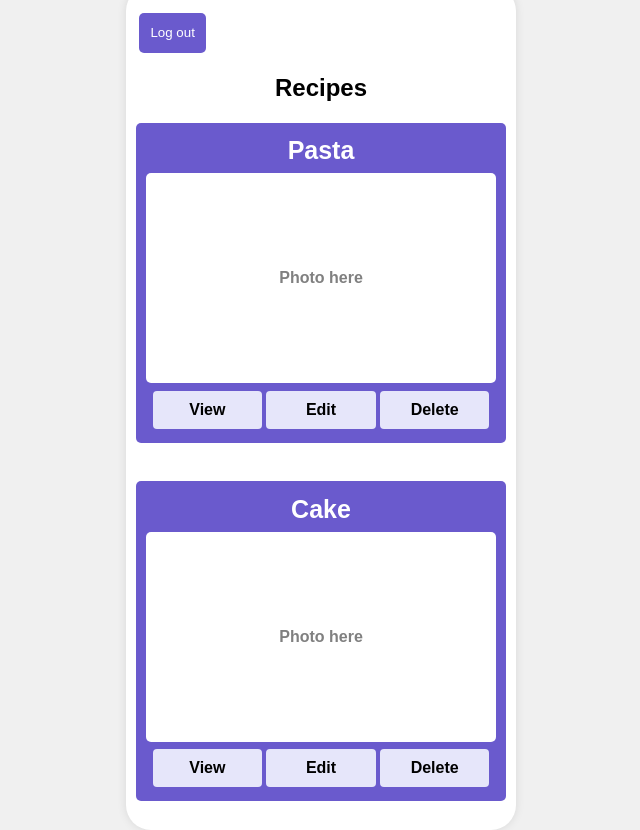
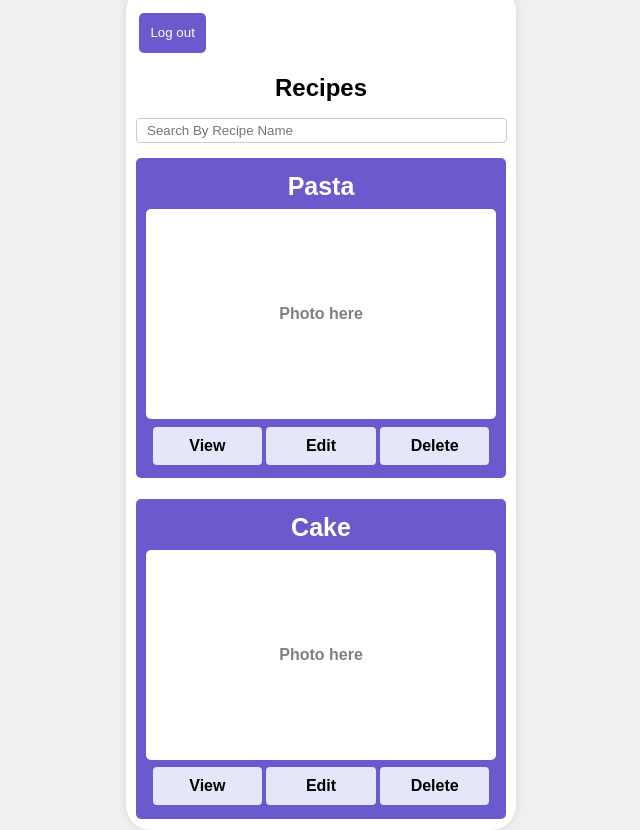
Before and after one commit to software-students-fall2023/2-web-app-exercise-team-2, a Flask app: template templates/mainscreen.html in a window 1280 px wide. Shown: the whole page, without its empty margins (319-959 px from the left). Run offline with Flask 3, Linux system fonts and the light colour scheme; the template is opened without the code that fills it, so the values that code supplies are empty; some web fonts are replaced.

Commit message:
search functionality on mainscreen

```diff
--- a/templates/mainscreen.html
+++ b/templates/mainscreen.html
@@ -108,7 +108,19 @@
             background-position: center;
             color: grey;
         }
-
+        .input {
+        width: 95%;
+        left: 10px;
+        height: 25px;
+        top: 5px;
+        padding: 10px;
+        margin-bottom: 10px;
+        border-radius: 4px;
+        border: 1px solid #ccc;
+        color: black;
+        box-sizing: border-box;
+        position: relative;
+        }
         .button-container{
             width: 390px;
         }
@@ -132,7 +144,9 @@
     <div class="phone-container">
         <button class="top-left" type = "button" onclick = "window.location.href='{{url_for('view_dashboard')}}'">Log out</button>
         <div class="title">Recipes</div>
+
         <div class="container">
+            <input type="text" class="input" placeholder="Search By Recipe Name" required>
             <div class="recipe">
                 <div class="recipe-title">Pasta</div>
                 <div class="recipe-photo">Photo here</div>
```
Also changed, not shown: templates/styles.css (+2 -18 lines).
